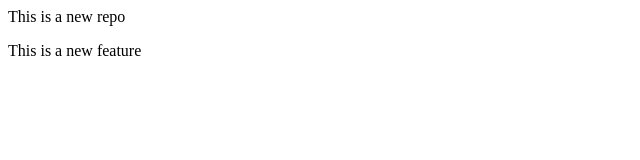
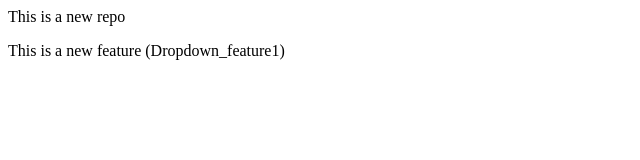
Before and after one commit to nitinjain89/localrepo, a plain HTML site: page index.html in a window 1280 px wide. Shown: the whole page, without its empty margins (0-640 px from the left). Drawn offline with Linux system fonts and the light colour scheme.

```diff
--- a/index.html
+++ b/index.html
@@ -1,2 +1,2 @@
 <p>This is a new repo</p>
-<p>This is a new feature</p>
+<p>This is a new feature (Dropdown_feature1)</p>
```
